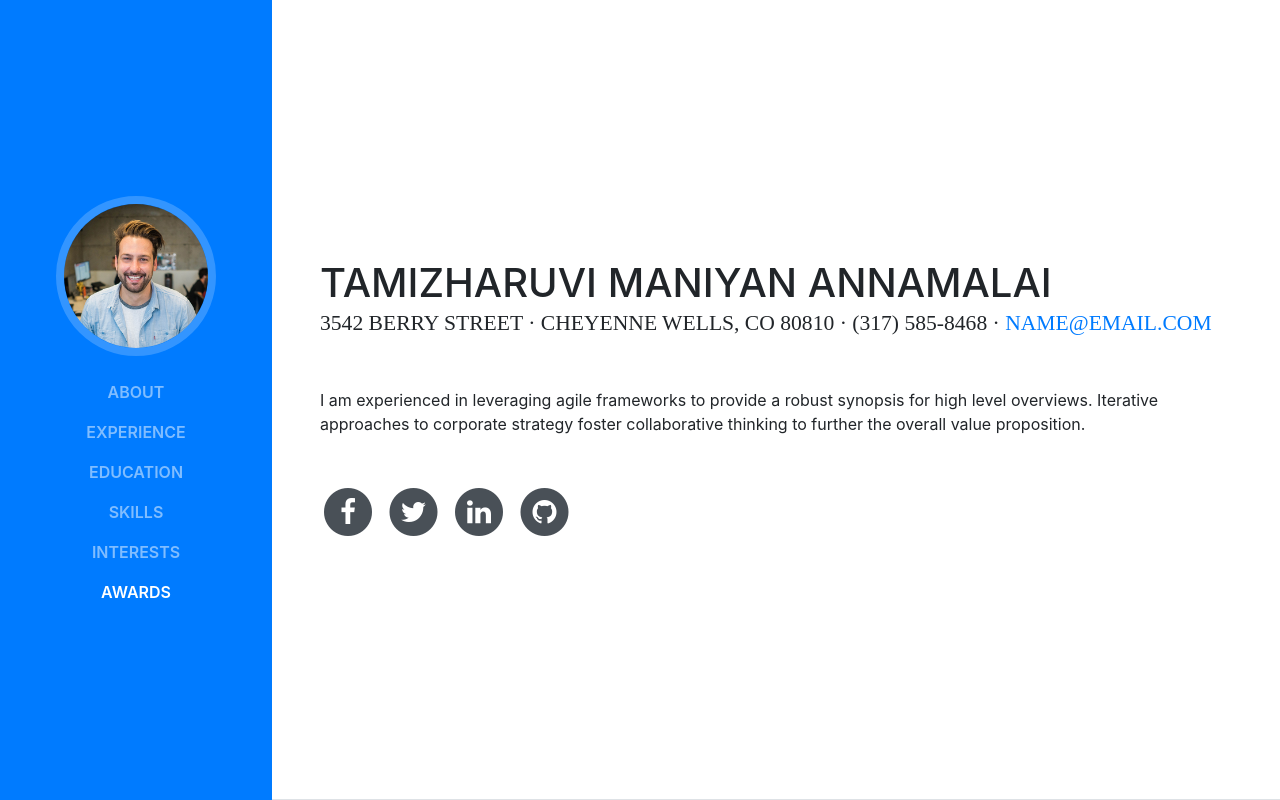
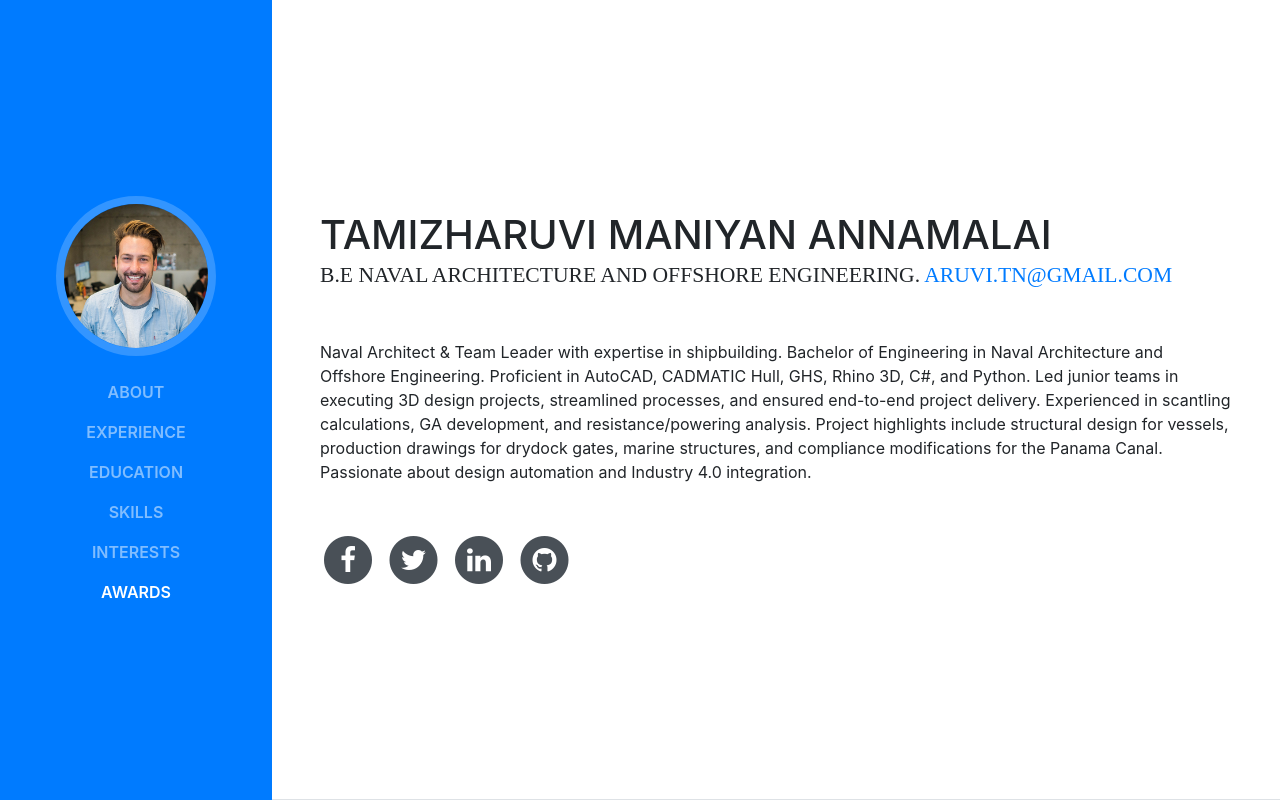
Before and after one commit to aruvi-tn/CV, a website with bundled scripts: page index.html in a window 1280 px wide. Shown: the top 800 px of the page. Built offline with nearby package versions, Linux system fonts and the light colour scheme; a web font is replaced by a local one.

Commit message:
Update index.html

```diff
--- a/index.html
+++ b/index.html
@@ -68,10 +68,10 @@
           <h1 class="mb-0">Tamizharuvi Maniyan
             <span class="mb-0">Annamalai</span>
           </h1>
-          <div class="subheading mb-5">3542 Berry Street · Cheyenne Wells, CO 80810 · (317) 585-8468 ·
-            <a href="mailto:name@email.com">name@email.com</a>
+          <div class="subheading mb-5"> B.E Naval Architecture and Offshore Engineering.
+            <a href="mailto:name@email.com">aruvi.tn@gmail.com</a>
           </div>
-          <p class="mb-5">I am experienced in leveraging agile frameworks to provide a robust synopsis for high level overviews. Iterative approaches to corporate strategy foster collaborative thinking to further the overall value proposition.</p>
+          <p class="mb-5">Naval Architect & Team Leader with expertise in shipbuilding. Bachelor of Engineering in Naval Architecture and Offshore Engineering. Proficient in AutoCAD, CADMATIC Hull, GHS, Rhino 3D, C#, and Python. Led junior teams in executing 3D design projects, streamlined processes, and ensured end-to-end project delivery. Experienced in scantling calculations, GA development, and resistance/powering analysis. Project highlights include structural design for vessels, production drawings for drydock gates, marine structures, and compliance modifications for the Panama Canal. Passionate about design automation and Industry 4.0 integration.</p>
           <ul class="list-inline list-social-icons mb-0">
             <li class="list-inline-item">
               <a href="#">
```
